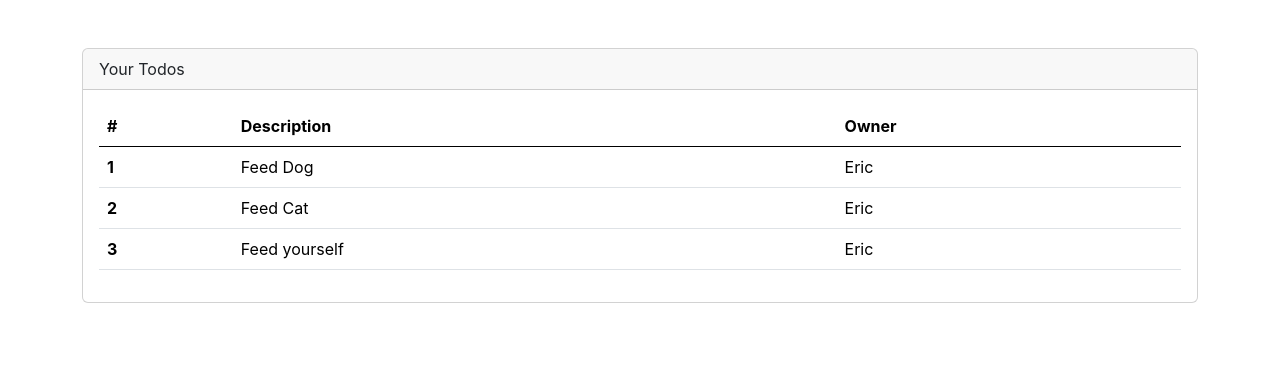
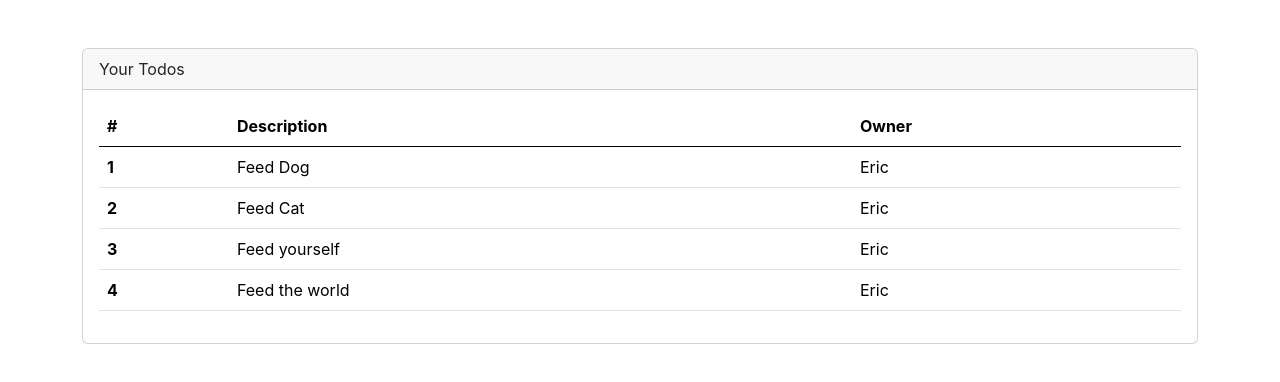
Before and after one commit to Slackjaw1431/todo-app, a React (Create React App) app: page / in a window 1280 px wide. Shown: the top 382 px of the page. Built offline with nearby package versions, Linux system fonts and the light colour scheme.

Commit message:
nested with map

```diff
--- a/src/App.js
+++ b/src/App.js
@@ -2,7 +2,8 @@ import './App.css';
 import TodoTable from './components/TodoTable';
 
 const todosInFile = [
-  {rowNumber : 3, rowDescription: "Feed yourself", rowOwner: "Eric"}
+  {rowNumber : 3, rowDescription: "Feed yourself", rowOwner: "Eric"},
+  {rowNumber : 4, rowDescription: "Feed the world", rowOwner: "Eric"}
 ]
 
 function App() {
@@ -11,8 +12,13 @@ function App() {
       <div className="card">
         <div className="card-header">Your Todos</div>
         <div className="card-body">
-        <TodoTable todosInFile = {todosInFile}
-         />
+        <TodoTable
+
+
+        todosInFile = {todosInFile}
+
+
+        />
         </div>
       </div>
     </div>
@@ -20,4 +26,4 @@ function App() {
 }
 
 
-        export default App;
+export default App;
--- a/src/components/TodoRowItem.js
+++ b/src/components/TodoRowItem.js
@@ -17,11 +17,6 @@ function TodoRowItem() {
 
     for (let item of todos) {
         return (
-          // <tr>
-          //   <th scope="row">{rowNumber}</th>
-          //   <td>{rowDescription}</td>
-          //   <td>{rowOwner}</td>
-          // </tr>
           <tr>
             <th scope="row">{item.rowNumber}</th>
             <td>{item.rowDescription}</td>
--- a/src/components/TodoTable.js
+++ b/src/components/TodoTable.js
@@ -17,11 +17,14 @@ function TodoTable(props){
             <td>Feed Cat</td>
             <td>Eric</td>
           </tr>
-          <tr>
-            <th scope="row">{props.todosInFile[0].rowNumber}</th>
-            <td>{props.todosInFile[0].rowDescription}</td>
-            <td>{props.todosInFile[0].rowOwner}</td>
-          </tr>
+          {props.todosInFile.map((todoInFile) => (
+            <tr>
+              <th scope="row">{todoInFile.rowNumber}</th>
+              <td>{todoInFile.rowDescription}</td>
+              <td>{todoInFile.rowOwner}</td>
+              {/* //ignore hihglight, just trying out things, better to use a method */}
+            </tr>
+          ))}
         </tbody>
       </table>
     );
```
